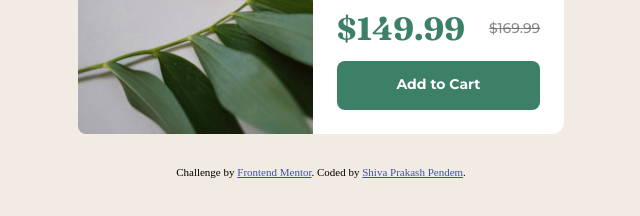
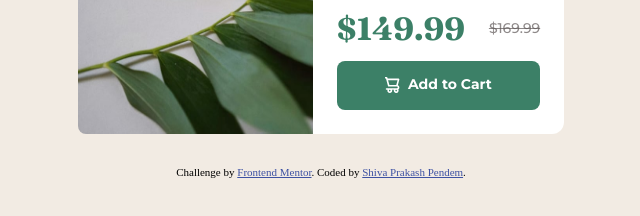
Before and after one commit to shivaprakash-sudo/product-preview-card-component, a plain HTML site: page index.html in a window 1280 px wide. Shown: the part 468-684 px from the top of the page, 319-959 px from the left. Drawn offline with Linux system fonts and the light colour scheme.

Commit message:
add cart icon to button

```diff
--- a/index.html
+++ b/index.html
@@ -32,7 +32,10 @@
           <p class="cost__big font__heading">$149.99</p>
           <p class="cost__small--cross font__primary text__light">$169.99</p>
         </div>
-        <button class="btn font__primary">Add to Cart</button>
+        <button class="btn font__primary">
+          <img class="cart__icon" src="./images/icon-cart.svg" alt="Cart icon">
+          Add to Cart
+        </button>
       </div>
     </aside>
 
--- a/styles.css
+++ b/styles.css
@@ -60,6 +60,10 @@ body {
 }
 
 .btn {
+    display: flex;
+    gap: 0.5rem;
+    justify-content: center;
+    align-items: center;
     font-size: var(--fs-primary);
     font-weight: 700;
     padding: 0.8rem 1.5rem;
```
